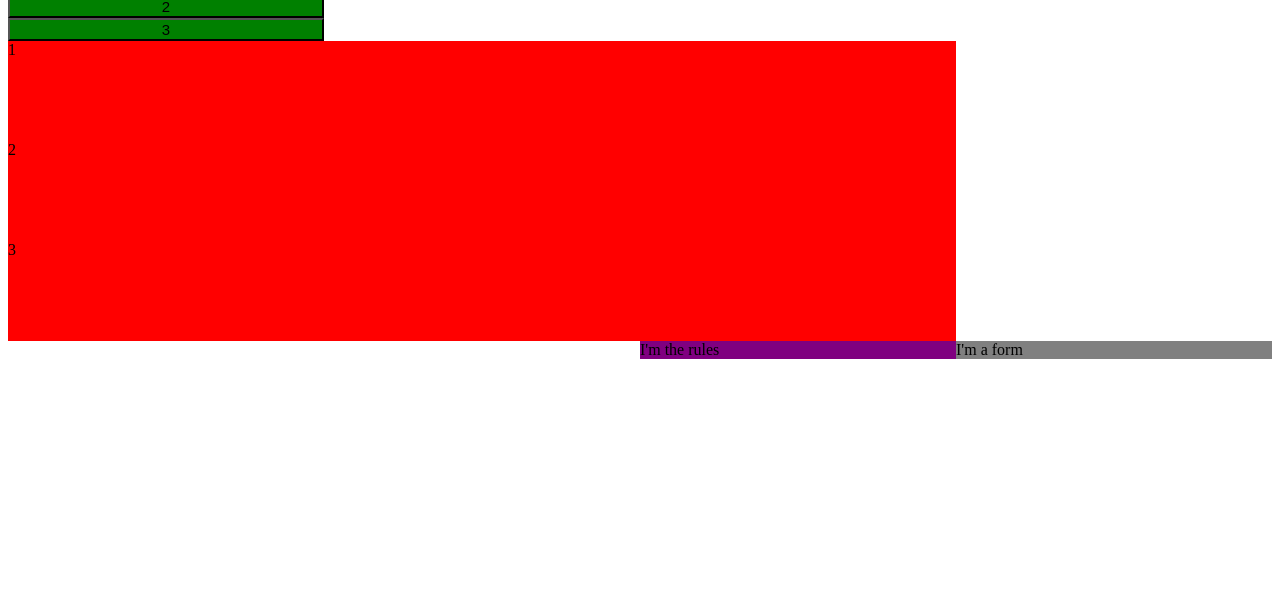
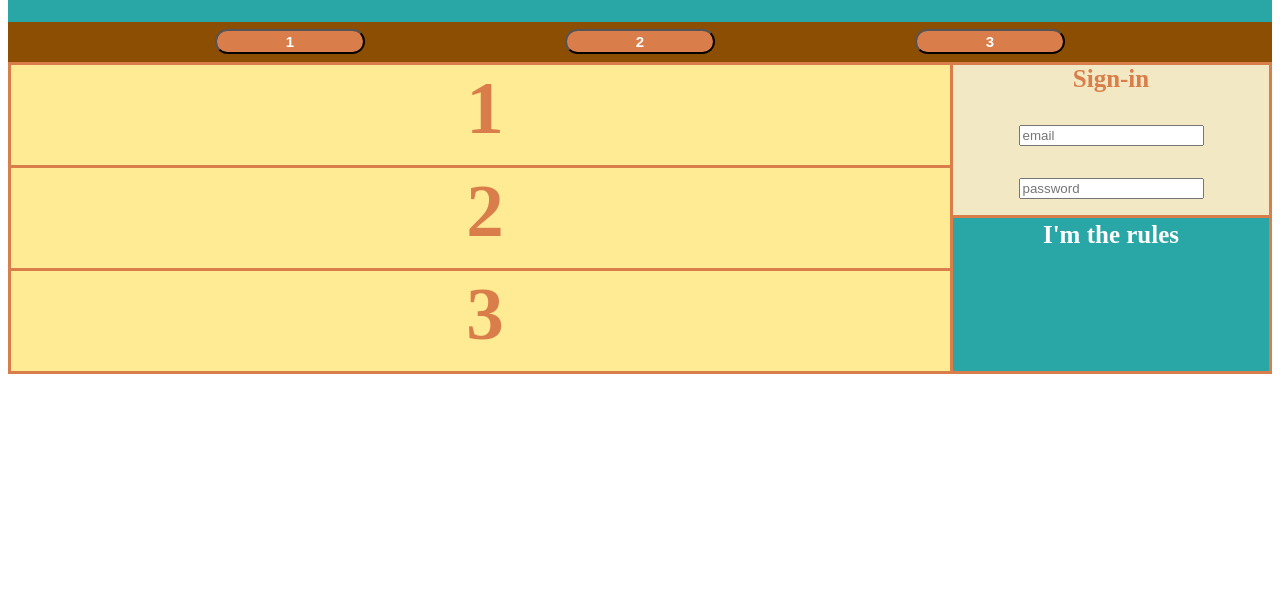
Before and after one commit to ellzimmer/Lab19-CustomDirectives, a plain HTML site: page index.html in a window 1280 px wide. Shown: the part 186-800 px from the top of the page. Drawn offline with nearby package versions, Linux system fonts and the light colour scheme.

Commit message:
CSS changes

```diff
--- a/index.html
+++ b/index.html
@@ -10,8 +10,8 @@
 <body ng-app='myMod'>
 	<div ng-controller="TestController">
 		<masthead id="mast"></masthead>
-		<div ng-repeat="post in posts">
-			<navdir id="buttons"></navdir>
+		<div class="group">
+			<navdir id="buttons" ng-repeat="post in posts"></navdir>
 		</div>
 		<div ng-repeat="post in posts">
 			<postsdir id="posts"></postsdir>
--- a/loginDirective.js
+++ b/loginDirective.js
@@ -4,7 +4,7 @@ angular
 
 	  return{
  	   restrict: "E",
- 	   template: "<div>I'm a form</div>",
+ 	   template: "<form>Sign-in<p><input type='text'placeholder='email'/><p><input type='text' placeholder='password'/></form>",
  	   replace: true
   };
 });
--- a/styles.css
+++ b/styles.css
@@ -1,40 +1,78 @@
 #mast {
 	width: 100%;
-	height: 150px;
-	font-size: 100px;
+	height: 200px;
+	font-size: 150px;
 	color: white;
-	background-color: blue;
+	background-color: #29A6A6;
 }
 
 #buttons {
-	width: 25%;
-	background-color: green;
-	display: inline-block;
+	width: 150px;
+	height: 25px;
+	margin-top: 7px;
+	margin-left: 100px;
+	margin-right: 100px;
+	background-color:#D97E4A;
 	font-size: 15px;
+	font-weight: bolder;
+	color: white;
+	border-radius: 20px;
 }
 
 #posts {
-	background-color: red;
+	background-color: #FFEB94;
 	width: 75%;
 	height: 100px;
+	font-weight: bolder;
+	font-size: 75px;
+	color: #D97E4A;
+	text-align: center;
+	border-left: solid;
+	border-bottom: solid;
+	border-color: #D97E4A;
+	padding: -1px;
 
 }
 
 #form {
-	background-color: gray;
+	background-color: #F2E8C3;
+	font-size: 25px;
+	font-weight: bolder;
+	text-align: center;
+	color: #D97E4A;
 	width: 25%;
-	display: inline-block;
+	height: 150px;
+	position: relative;
 	float: right;
+	margin-top: -309px;
+	border-left: solid;
+	border-bottom: solid;
+	border-right: solid;
+	border-color: #D97E4A;
 }
 
 #rules {
-	background-color: purple;
+	background-color: #29A6A6;
 	width:25%;
+	height: 150px;
+	font-weight: bolder;
+	color: white;
+	text-align: center;
+	font-size: 25px;
 	display: inline-block;
 	float: right;
+	margin-top: -158px;
+	border-left: solid;
+	border-bottom: solid;
+	border-right: solid;
+	border-color: #D97E4A;
+	padding-top: 5px;
 }
 
-/*div {
-	display: inline-block;
-	background: yellow;
-}*/
+.group {
+	text-align: center;
+	height: 40px;
+	background-color: #8C4E03;
+	border-bottom: solid;
+	border-color: #D97E4A;
+}
```
